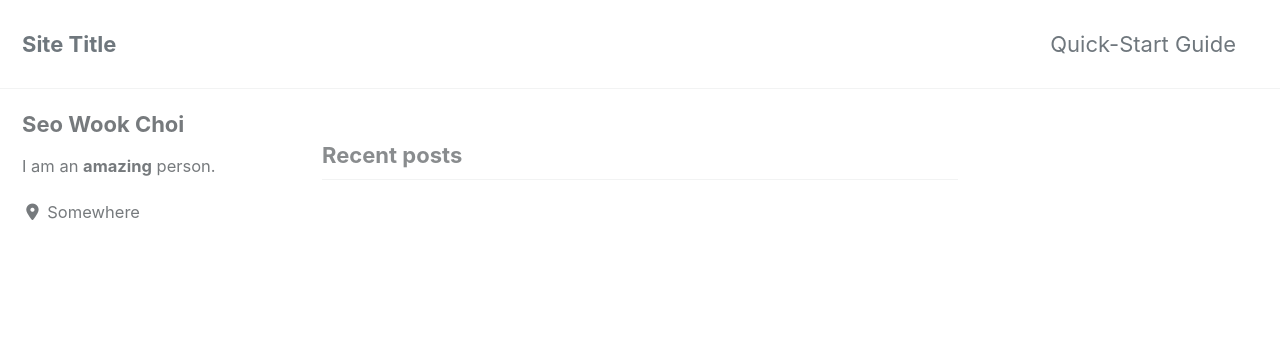
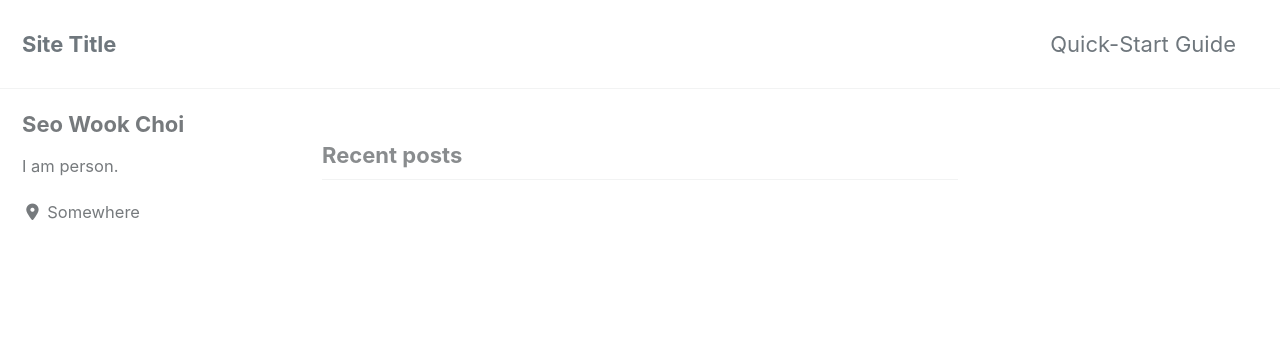
Before and after one commit to realizeit7/realizeit7.github.io, a Jekyll site: the page built from index.html, in a window 1280 px wide. Shown: the top 349 px of the page. Built offline with Jekyll 4.4.1, drawn with Linux system fonts in a browser that asks for light colours; cached includes are drawn as plain includes; nearby versions of some CDN libraries; the list of posts is cut into pages by our own code.

Commit message:
new gith

```diff
--- a/_config.yml
+++ b/_config.yml
@@ -20,7 +20,7 @@ title                    : "Site Title"
 title_separator          : "-"
 subtitle                 : # site tagline that appears below site title in masthead
 name                     : "Seo Wook Choi"
-description              : "An amazing website."
+description              : "Data Science"
 url                      : # the base hostname & protocol for your site e.g. "https://mmistakes.github.io"
 baseurl                  : # the subpath of your site, e.g. "/blog"
 repository               : # GitHub username/repo-name e.g. "mmistakes/minimal-mistakes"
@@ -109,7 +109,7 @@ analytics:
 author:
   name             : "Seo Wook Choi"
   avatar           : # path of avatar image, e.g. "/assets/images/bio-photo.jpg"
-  bio              : "I am an **amazing** person."
+  bio              : "I am person."
   location         : "Somewhere"
   email            :
   links:
```
